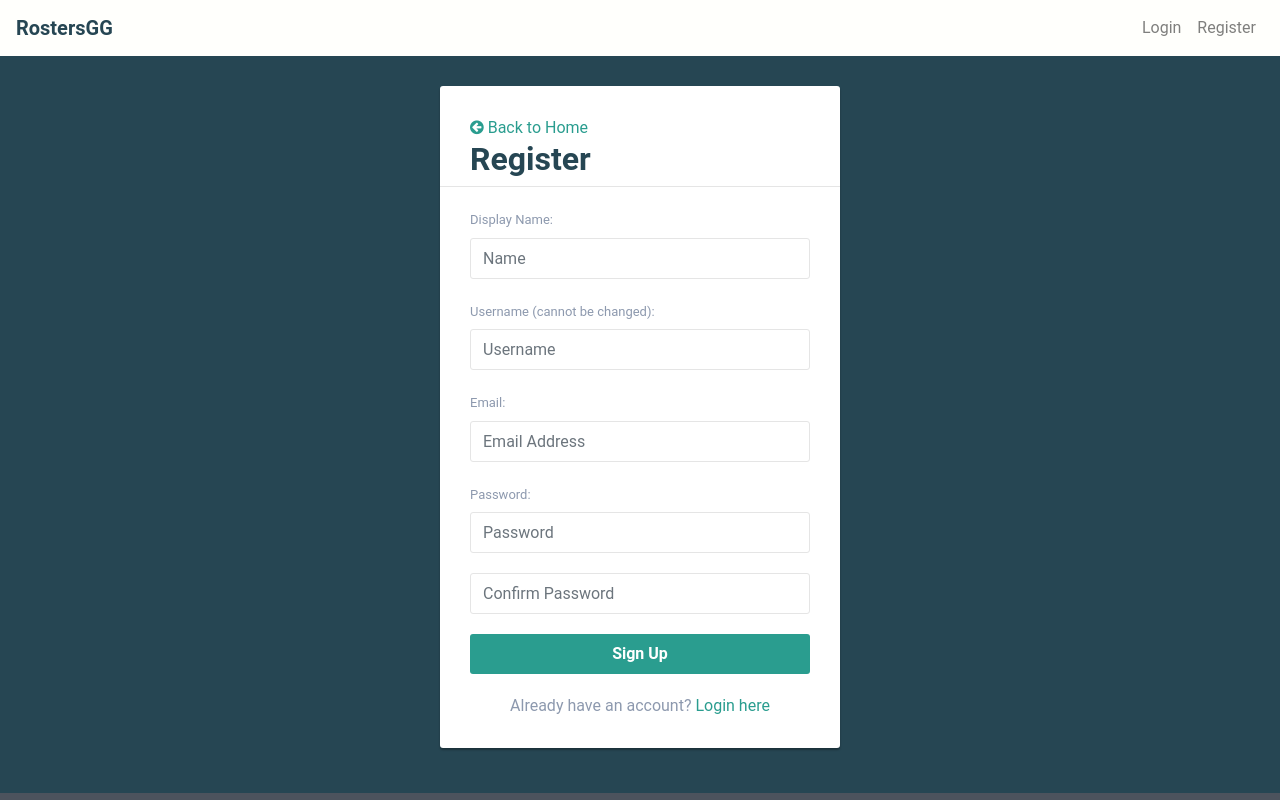
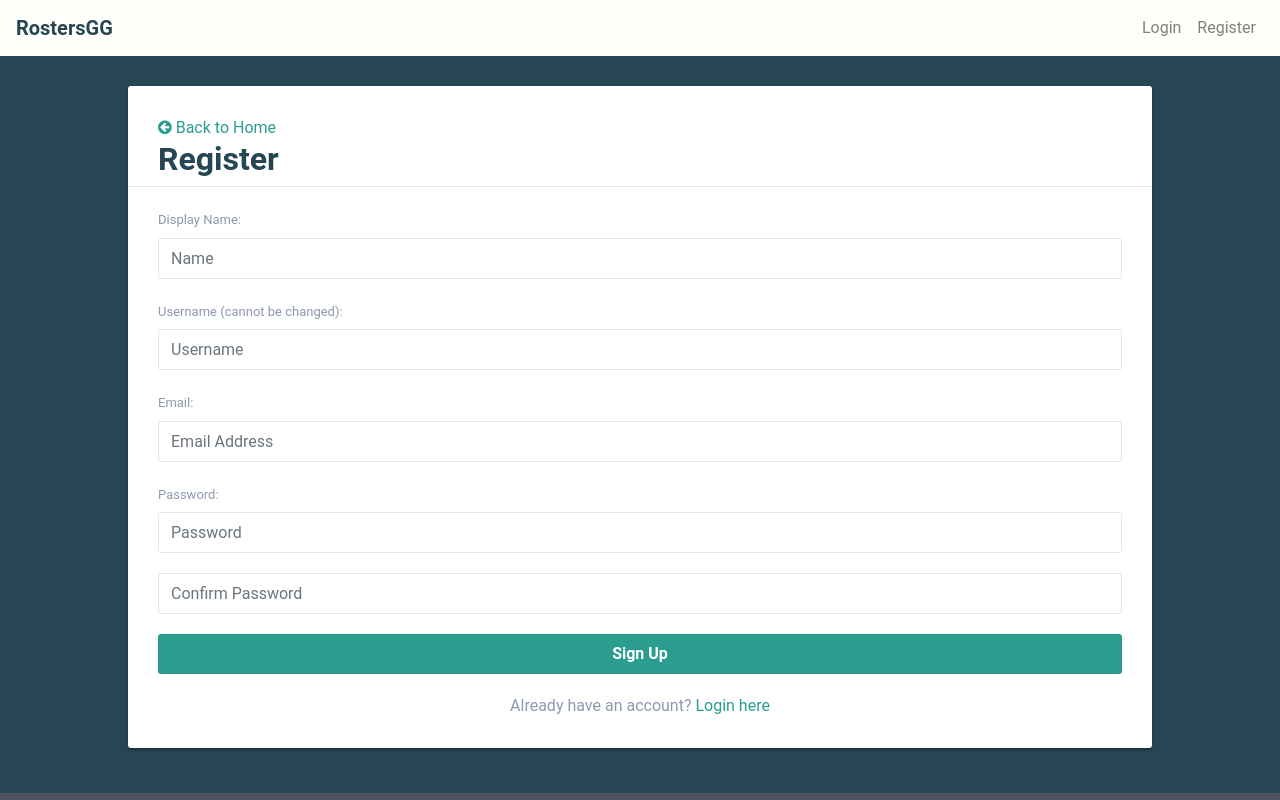
Before and after one commit to Yuanionrings/RostersGG-1, a React (Create React App) app in the folder client/: page /register in a window 1280 px wide. Built offline with nearby package versions, Linux system fonts and the light colour scheme.

Commit message:
Fix basic styling for Rosters component

```diff
--- a/client/src/App.css
+++ b/client/src/App.css
@@ -15,6 +15,24 @@ body {
     color: #264653 !important;
 }
 
+.display-box {
+    width: 100%;
+    margin: 0 auto;
+    padding: 30px 0;
+}
+.display-box div {
+    color: #264653;
+    border-radius: 3px;
+    margin-bottom: 15px;
+    background: #fffffc;
+    padding: 30px;
+}
+.form-box h2 {
+    color: #264653 !important;
+    font-weight: bold !important;
+    margin-top: 0;
+}
+
 .form-control {
     min-height: 41px;
     box-shadow: none;
@@ -27,7 +45,7 @@ body {
     border-radius: 3px;
 }
 .form-box {
-    width: 400px;
+    width: 80%;
     margin: 0 auto;
     padding: 30px 0;
 }
--- a/client/src/components/rosters/Rosters.js
+++ b/client/src/components/rosters/Rosters.js
@@ -1,5 +1,9 @@
 import React, { Component } from 'react';
 import axios from 'axios';
+
+import Container from "react-bootstrap/Container";
+import Row from "react-bootstrap/Row";
+import Col from "react-bootstrap/Col";
 
 const RosterInfo = props => (
     <tr>
@@ -49,8 +53,10 @@ export default class Rosters extends Component {
 
     render() {
         return (
-            <div>
-                <h3 className="mt-4">List of Rosters</h3>
+            <Container className="display-box" fluid={true}>
+                <Row>
+                    <Col>
+                        <h2 className="">My Rosters</h2>
                         <table className="table table-striped" style={{ marginTop: 10 }}>
                             <thead>
                                 <tr>
@@ -63,7 +69,9 @@ export default class Rosters extends Component {
                                 { this.rosterList() }
                             </tbody>
                         </table>
-            </div>
+                    </Col>
+                </Row>
+            </Container>
         );
     }
 }
```
Lines whose indentation alone changed are shown as unchanged.
